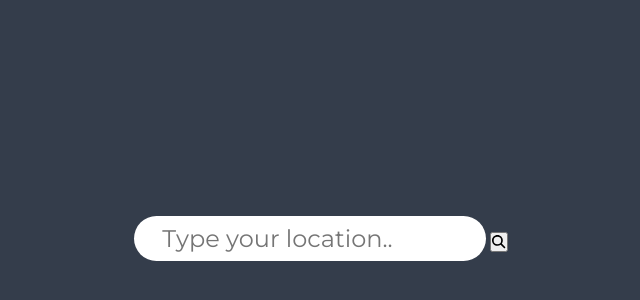
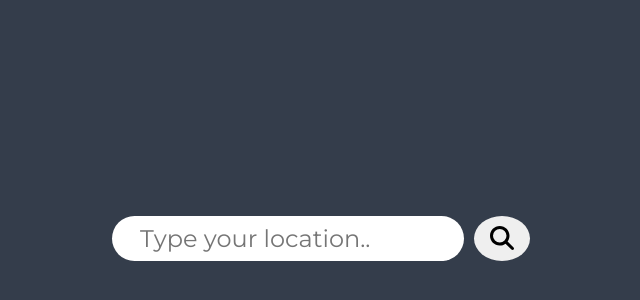
Before and after one commit to bima-taruna/simple-weather-web, a website built with Vite: page index.html in a window 1280 px wide. Shown: the part 162-462 px from the top of the page, without its empty margins (319-959 px from the left). Built offline with nearby package versions, Linux system fonts and the light colour scheme.

Commit message:
style the submit button

```diff
--- a/style.css
+++ b/style.css
@@ -23,9 +23,22 @@ body {
   flex-direction: column;
 }
 
+.location-form {
+  display: flex;
+  gap: 0.625rem;
+}
+
 input {
   padding: 0.5rem 1.75rem;
   border: none;
   border-radius: 1.5rem;
   font-size: 1.5rem;
 }
+
+button {
+  border-radius: 100%;
+  padding: 0.5rem 1rem;
+  border: none;
+
+  font-size: 1.5rem;
+}
```
